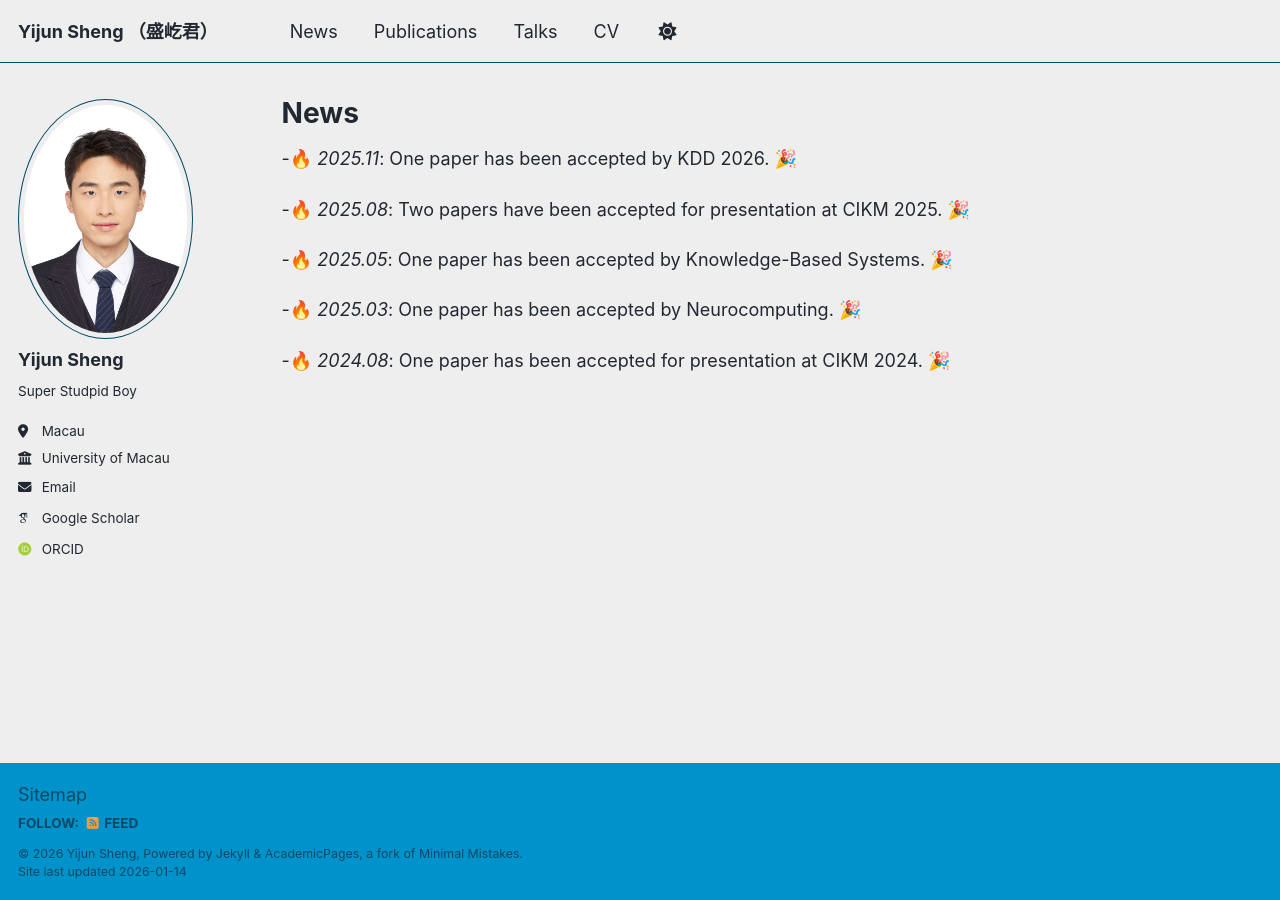
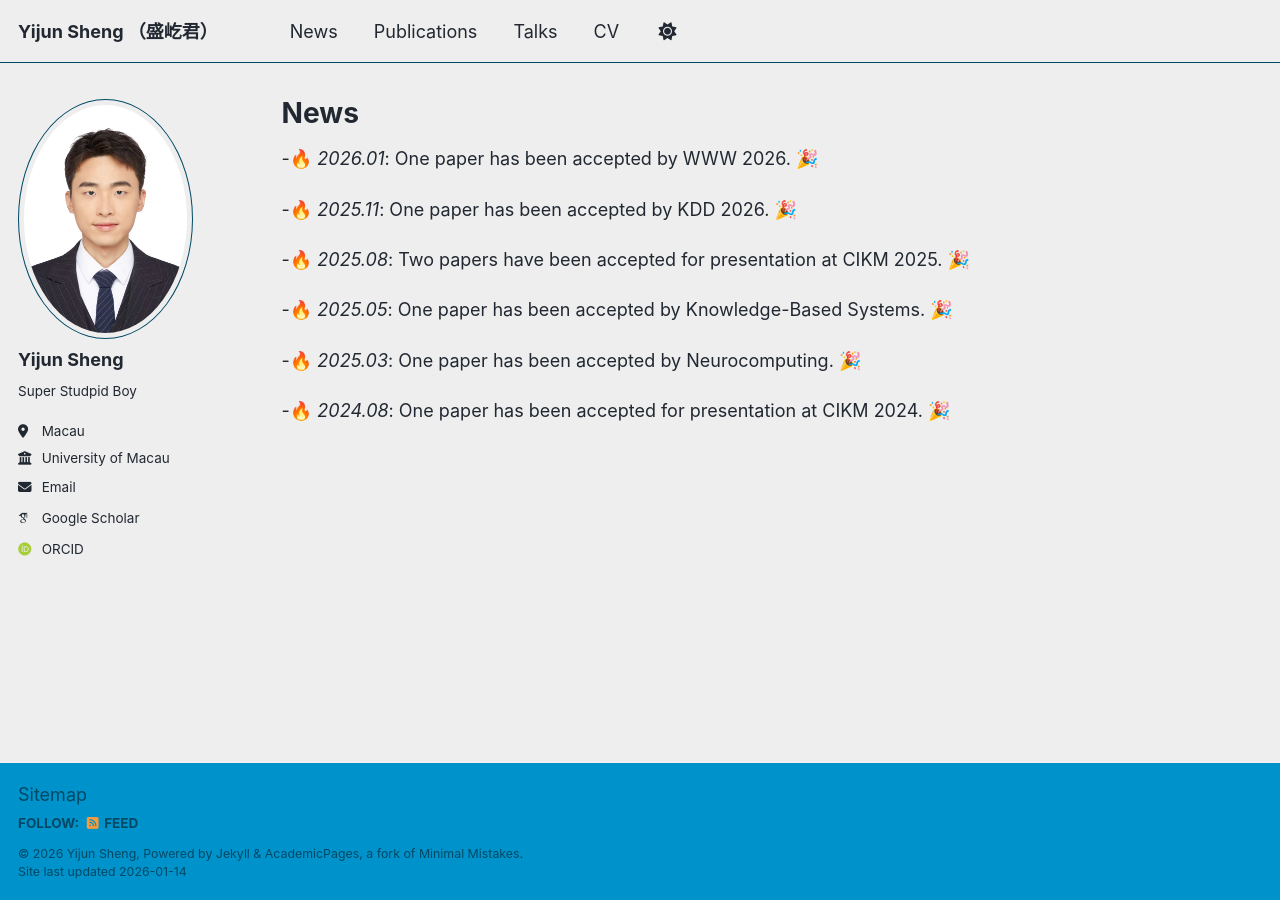
Before and after one commit to jaxyijunsheng/jaxyijunsheng.github.io, a Jekyll site: the page built from _pages/news.md, in a window 1280 px wide. Built offline with Jekyll 4.4.1, drawn with Linux system fonts in a browser that asks for light colours; emoji names are drawn with the system emoji font; some web fonts are replaced; a script that is not in the unit is left out.

Commit message:
Update news.md

```diff
--- a/_pages/news.md
+++ b/_pages/news.md
@@ -6,6 +6,8 @@ author_profile: true
 redirect_from:
   - /resume
 ---
+-:fire: *2026.01*: One paper has been accepted by WWW 2026. :tada:
+
 -:fire: *2025.11*: One paper has been accepted by KDD 2026. :tada:
 
 -:fire: *2025.08*: Two papers have been accepted for presentation at CIKM 2025. :tada:
```
